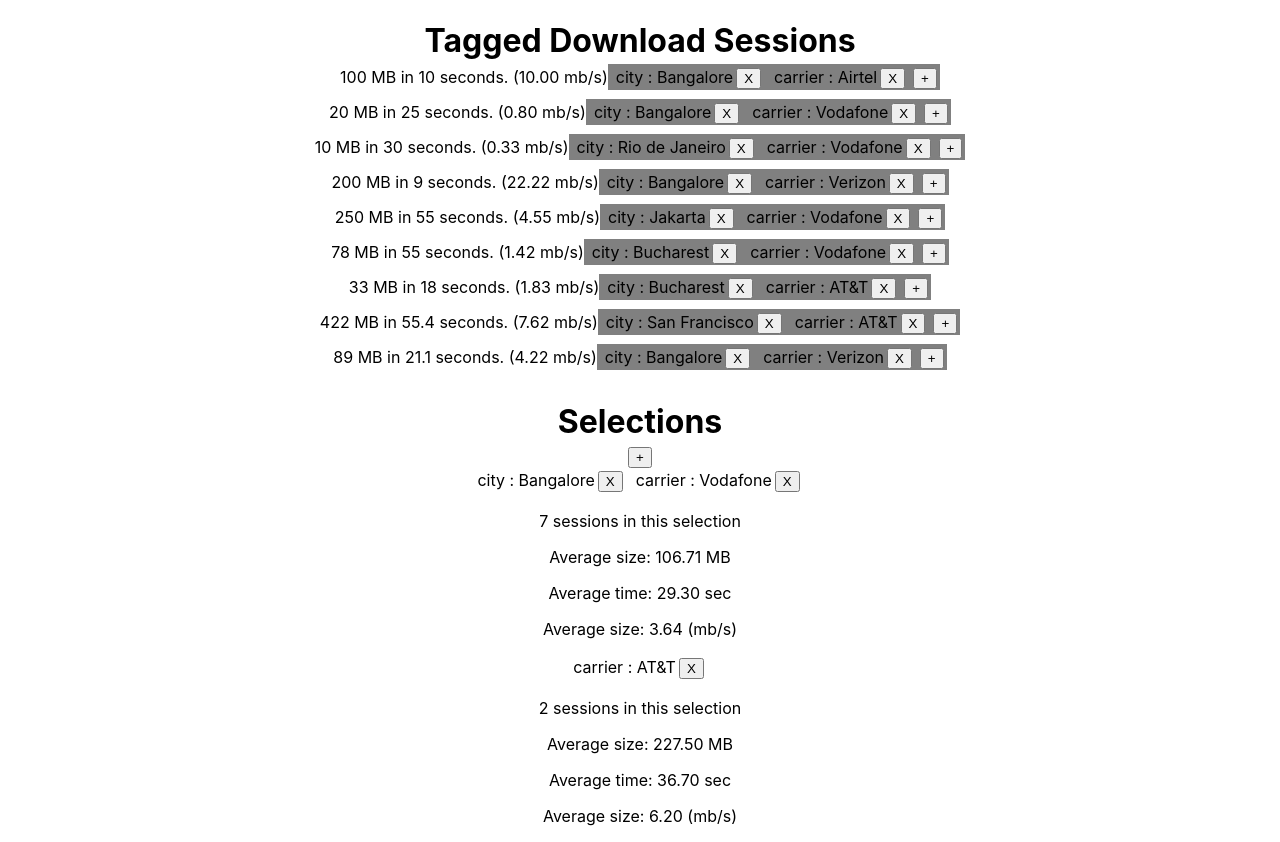
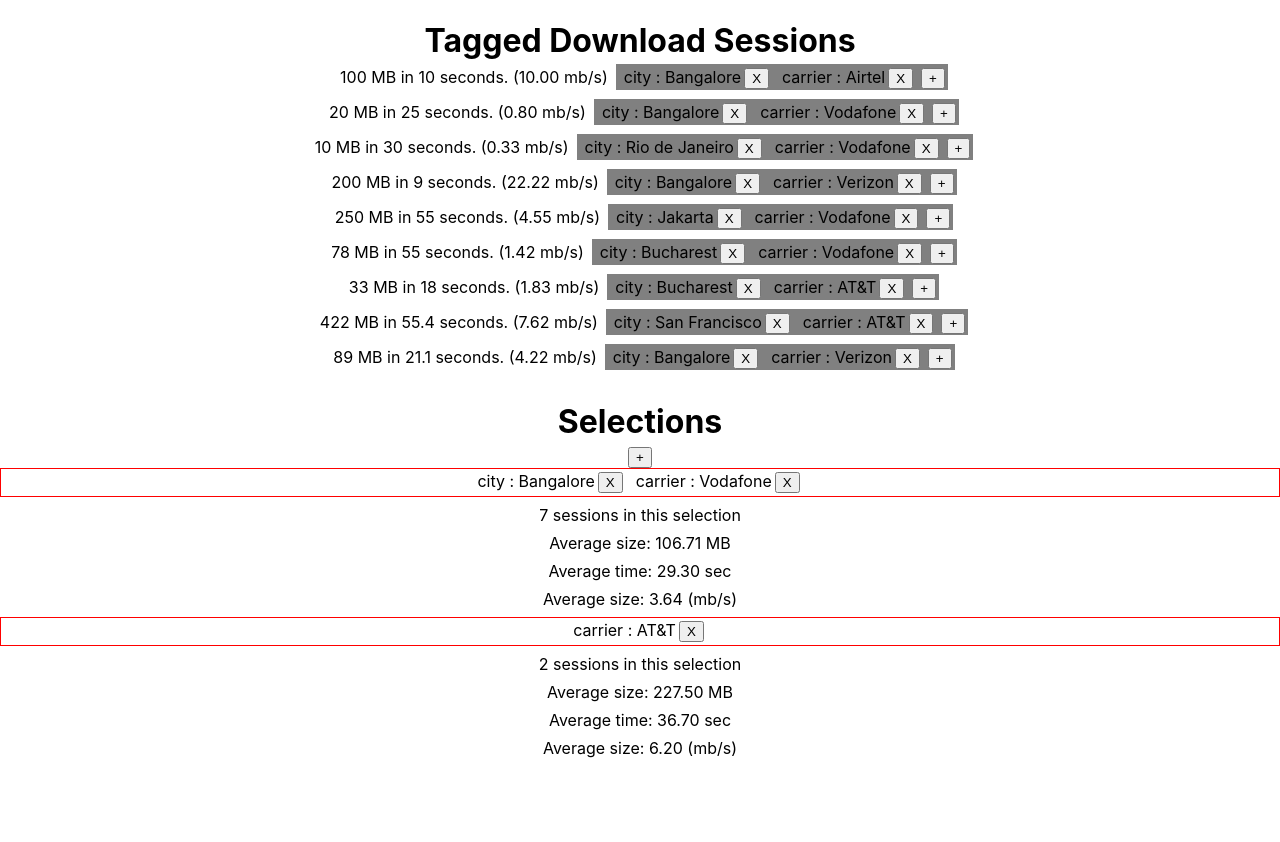
Before and after one commit to lfelberg/tag-selector, a React (Create React App) app: page / in a window 1280 px wide. After the commit the page ends 800 px from the top, so only its background shows below. Built offline with nearby package versions, Linux system fonts and the light colour scheme.

Commit message:
Adding in final selections edit

```diff
--- a/src/Selections.jsx
+++ b/src/Selections.jsx
@@ -15,7 +15,6 @@ const Selections = ({
   const selectionDownloads = selections.map((selection, i) =>
     (
       <SelectionsListEntry
-        style={{ border: 'red 1px solid' }}
         selection={selection}
         key={i}
         id={i}
--- a/src/SelectionsEntryStats.jsx
+++ b/src/SelectionsEntryStats.jsx
@@ -6,7 +6,7 @@ const SelectionsEntryStats = ({ selection }) => {
   const averageSize = helpers.computeAverage(selection.downloads, 'size');
   const averageTime = helpers.computeAverage(selection.downloads, 'time');
   const averageRate = averageSize / averageTime;
-  let averages = 'Empty selection';
+  let averages = (<p>Empty selection</p>);
 
   if (size > 0) {
     averages = (
--- a/src/SelectionsListEntry.jsx
+++ b/src/SelectionsListEntry.jsx
@@ -18,7 +18,7 @@ const SelectionsListEntry = ({
 
   const editor = (id === editId) ? (<TagForm id={id} type="sel" />) : '';
   const header = (
-    <div className="selection-header">
+    <div className="selection-header" style={{ border: 'red 1px solid' }} >
       {selection.tags.map((tag, i) =>
         (<TagButton
           tag={tag}
--- a/src/styles/App.css
+++ b/src/styles/App.css
@@ -5,3 +5,7 @@
 h1 {
   margin-bottom: 5px;
 }
+
+p {
+  margin: 0.5em;
+}
```
